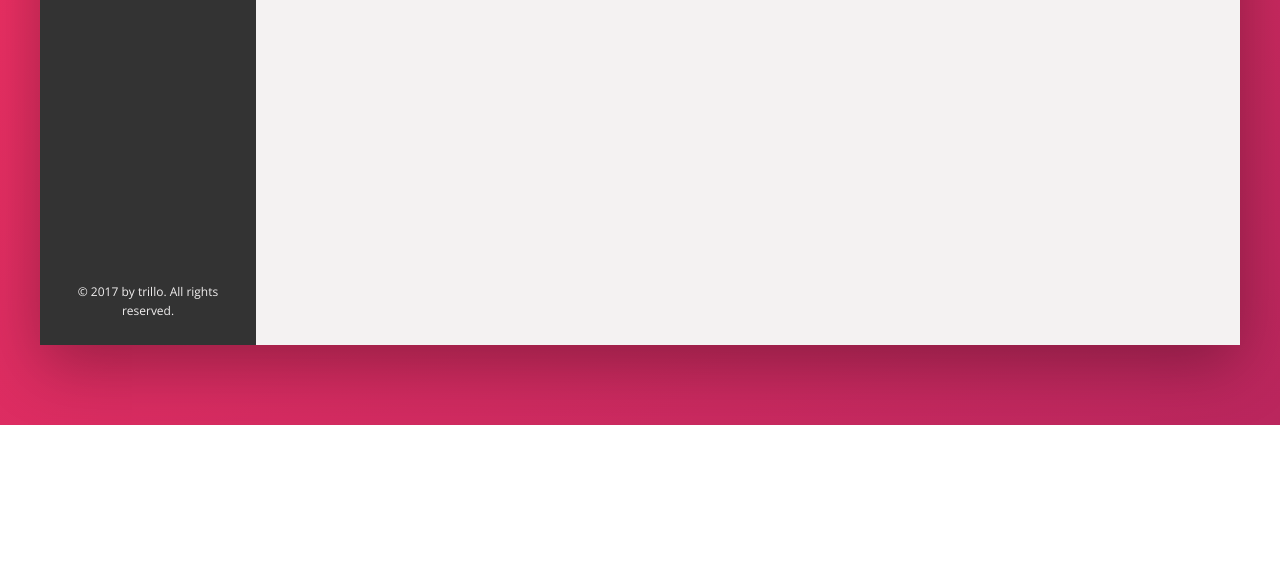
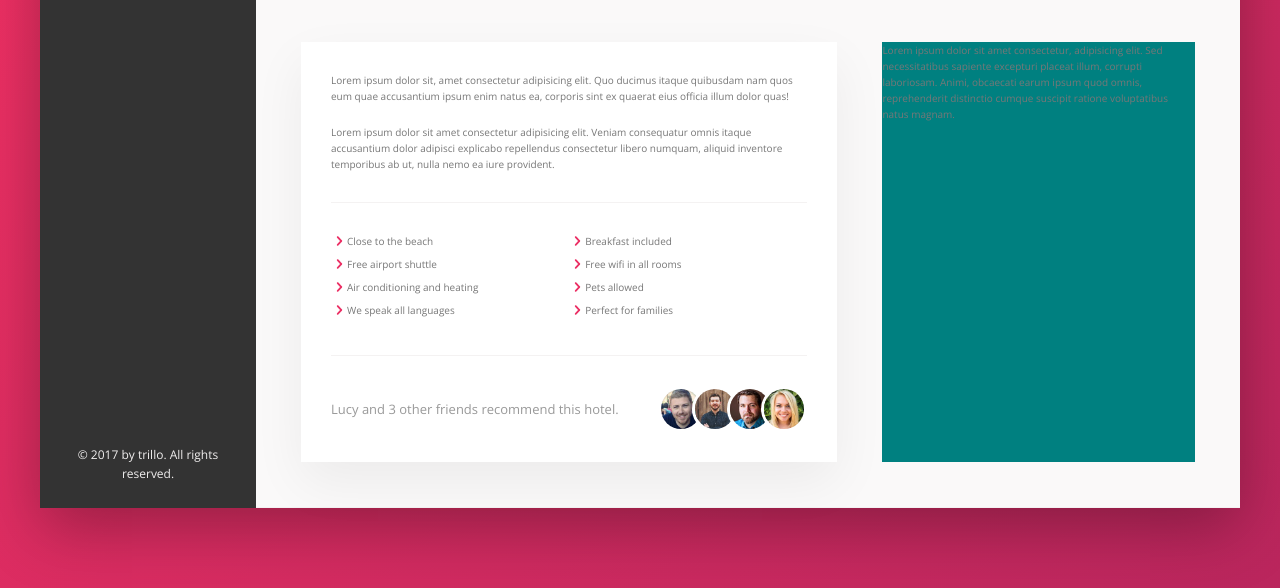
Before and after one commit to mpk-coding/Trillo---flexbox, a website: page index.html in a window 1280 px wide. Shown: the part 605-1193 px from the top of the page. Before the commit the page ends 1030 px from the top, so only its background shows below. Drawn offline with nearby package versions, Linux system fonts and the light colour scheme.

Commit message:
Details added
.details added @layout

@components
.recommend
.list

+minor refactoring

```diff
--- a/index.html
+++ b/index.html
@@ -126,6 +126,38 @@
                             <div class="overview__rating-count">429 votes</div>
                         </div>
                     </div>
+
+                    <div class="detail">
+                        <div class="description">
+                            <p class="paragraph">Lorem ipsum dolor sit, amet consectetur adipisicing elit. Quo ducimus itaque quibusdam nam quos eum quae accusantium ipsum enim natus ea, corporis sint ex quaerat eius officia illum dolor quas!</p>
+                            <p class="paragraph">Lorem ipsum dolor sit amet consectetur adipisicing elit. Veniam consequatur omnis itaque accusantium dolor adipisci explicabo repellendus consectetur libero numquam, aliquid inventore temporibus ab ut, nulla nemo ea iure provident.</p>
+
+                            <ul class="list">
+                                <li class="list__item">Close to the beach</li>
+                                <li class="list__item">Breakfast included</li>
+                                <li class="list__item">Free airport shuttle</li>
+                                <li class="list__item">Free wifi in all rooms</li>
+                                <li class="list__item">Air conditioning and heating</li>
+                                <li class="list__item">Pets allowed</li>
+                                <li class="list__item">We speak all languages</li>
+                                <li class="list__item">Perfect for families</li>
+                            </ul>
+
+                            <div class="recommend">
+                                <p class="recommend__count">Lucy and 3 other friends recommend this hotel.</p>
+                                <div class="recommend__friends">
+                                    <img src="img/user-3.jpg" alt="Friend 1" class="recommend__photo">
+                                    <img src="img/user-4.jpg" alt="Friend 2" class="recommend__photo">
+                                    <img src="img/user-5.jpg" alt="Friend 3" class="recommend__photo">
+                                    <img src="img/user-6.jpg" alt="Friend 4" class="recommend__photo">
+                                </div>
+                            </div>
+                        </div>
+
+                        <div class="user-reviews">
+                            Lorem ipsum dolor sit amet consectetur, adipisicing elit. Sed necessitatibus sapiente excepturi placeat illum, corrupti laboriosam. Animi, obcaecati earum ipsum quod omnis, reprehenderit distinctio cumque suscipit ratione voluptatibus natus magnam.
+                        </div>
+                    </div>
                 </main>
             </div>
         </div>
--- a/sass/abstracts/_variables.scss
+++ b/sass/abstracts/_variables.scss
@@ -17,6 +17,10 @@
 //////////////////////////////////////////////////////////////
 
 $shadow-dark: 0 2rem 6rem rgba(0,0,0,.3);
+$shadow-light:  0 2rem 5rem rgba(0,0,0,.06);
+//////////////////////////////////////////////////////////////
+
+$border-light-2: 1px solid $color-grey-light-2;
 //------------------------------------------------------------
 
 // CSS
@@ -38,5 +42,8 @@
 //////////////////////////////////////////////////////////////
 
   --shadow-dark: 0 2rem 6rem rgba(0,0,0,.3);
+  --shadow-light: 0 2rem 5rem rgba(0,0,0,.06);
+//////////////////////////////////////////////////////////////
+  --border-light-2: 1px solid var(--color-grey-light-2);
 }
 //------------------------------------------------------------
--- a/sass/base/_typography.scss
+++ b/sass/base/_typography.scss
@@ -0,0 +1,7 @@
+.paragraph {
+  &:not(:first-child) {
+    margin-top: 2rem;
+  }
+//////////////////////////////////////////////////////////////
+}
+//------------------------------------------------------------
--- /dev/null
+++ b/sass/components/_list.scss
@@ -0,0 +1,44 @@
+.list {
+  margin: 3rem 0;
+  list-style-type: none;
+  padding: 3rem 0;
+  border-top: var(--border-light-2);
+  border-bottom: var(--border-light-2);
+  display: flex;
+  flex-flow: wrap;
+  justify-content: center;
+  align-items: center;
+
+  &__item {
+    position: relative;
+    flex: 0 0 50%;
+    margin-bottom: .7rem;
+    display: flex;
+    align-items: center;
+
+    &::before {
+      content: "";
+      display: inline-block;
+      width: 1.6rem;
+      height: 1.6rem;
+
+      /* fallback
+      background-image: url('../fonts/entypo/svg/chevron-right.svg');
+      background-origin: border-box;
+      background-position: center;
+      background-repeat: no-repeat;
+      background-size: cover;
+      */
+
+      //mask
+      background-color: var(--color-primary);
+      -webkit-mask-image: url('../fonts/entypo/svg/chevron-right.svg');
+      -webkit-mask-size: cover;
+      -webkit-mask-origin: border-box;
+      -webkit-mask-position: center;
+      -webkit-mask-repeat: no-repeat;
+    }
+  }
+//////////////////////////////////////////////////////////////
+}
+//------------------------------------------------------------
--- a/sass/components/_overview.scss
+++ b/sass/components/_overview.scss
@@ -1,7 +1,7 @@
 .overview {
   display: flex;
   align-items: center;
-  border-bottom: 1px solid var(--color-grey-light-2);
+  border-bottom: var(--border-light-2);
 //////////////////////////////////////////////////////////////
 
   &__heading {
--- /dev/null
+++ b/sass/components/_recommend.scss
@@ -0,0 +1,33 @@
+.recommend {
+  font-size: 1.3rem;
+  color: var(--color-grey-dark-3);
+  display: flex;
+  align-items: center;
+
+  &__count {
+
+  }
+//////////////////////////////////////////////////////////////
+
+  &__friends {
+    flex: 0 0 auto;
+    margin-left: auto;
+    display: flex;
+  }
+//////////////////////////////////////////////////////////////
+
+  &__photo {
+    box-sizing: content-box;
+    height: 4rem;
+    width: 4rem;
+    border-radius: 50%;
+    border: 3px solid #fff;
+    position: relative;
+
+    &:not(:first-of-type) {
+      margin-left: -1.15rem;
+    }
+  }
+//////////////////////////////////////////////////////////////
+}
+//------------------------------------------------------------
--- a/sass/layout/_content.scss
+++ b/sass/layout/_content.scss
@@ -9,6 +9,25 @@
 
 .hotel-view {
   flex: 1;
-  height: 80rem;
 }
 //------------------------------------------------------------
+.detail {
+  display: flex;
+  padding: 4.5rem;
+  background-color: var(--color-grey-light-1);
+  border-bottom: var(--border-light-2);
+}
+//------------------------------------------------------------
+.description {
+  background-color: #fff;
+  box-shadow: var(--shadow-light);
+  padding: 3rem;
+  flex: 0 0 60%;
+}
+//------------------------------------------------------------
+.user-reviews {
+  background-color: teal;
+  flex: 1;
+  margin-left: 4.5rem;
+}
+//------------------------------------------------------------
--- a/sass/layout/_layout.scss
+++ b/sass/layout/_layout.scss
@@ -11,7 +11,7 @@
 .header {
   height: 7rem;
   background-color: #fff;
-  border-bottom: 1px solid var(--color-grey-light-2);
+  border-bottom: var(--border-light-2);
   display: flex;
   justify-content: space-between;
   align-items: center;
--- a/sass/main.scss
+++ b/sass/main.scss
@@ -8,6 +8,8 @@
 @import 'base/utilities';
 
 @import 'components/button';
+@import 'components/list';
+@import 'components/recommend';
 @import 'components/gallery';
 @import 'components/overview';
 @import 'components/search';
```
Also changed, not shown: css/style.css.
